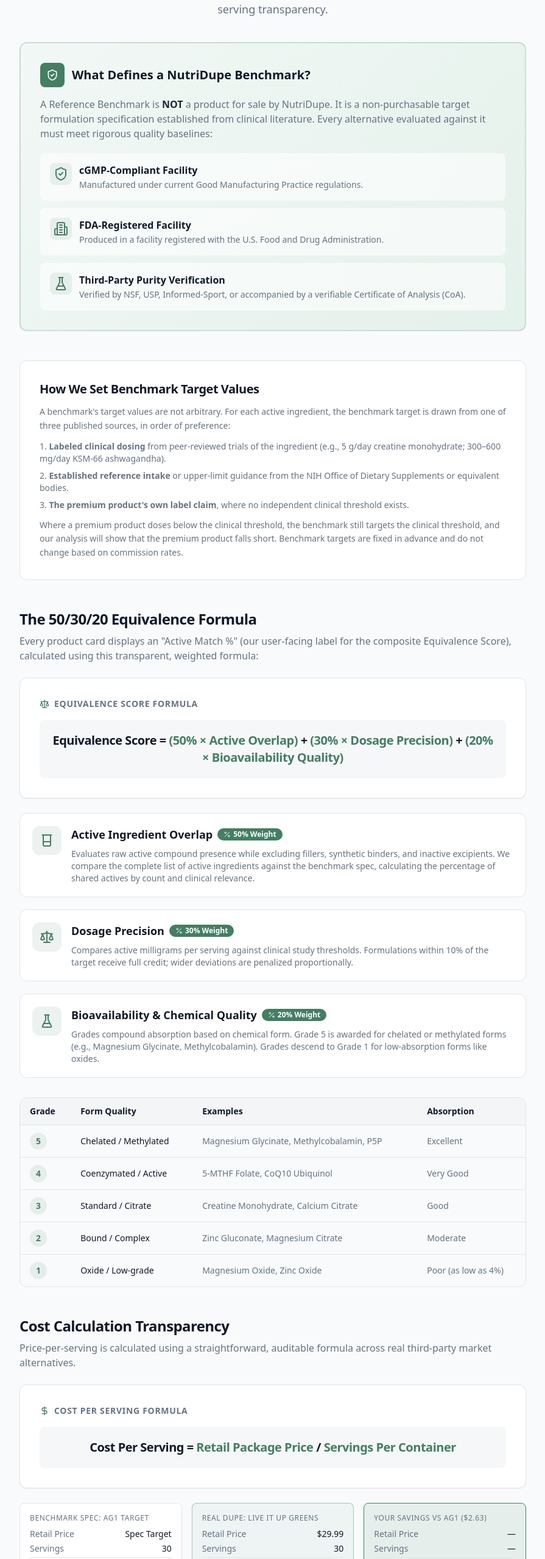
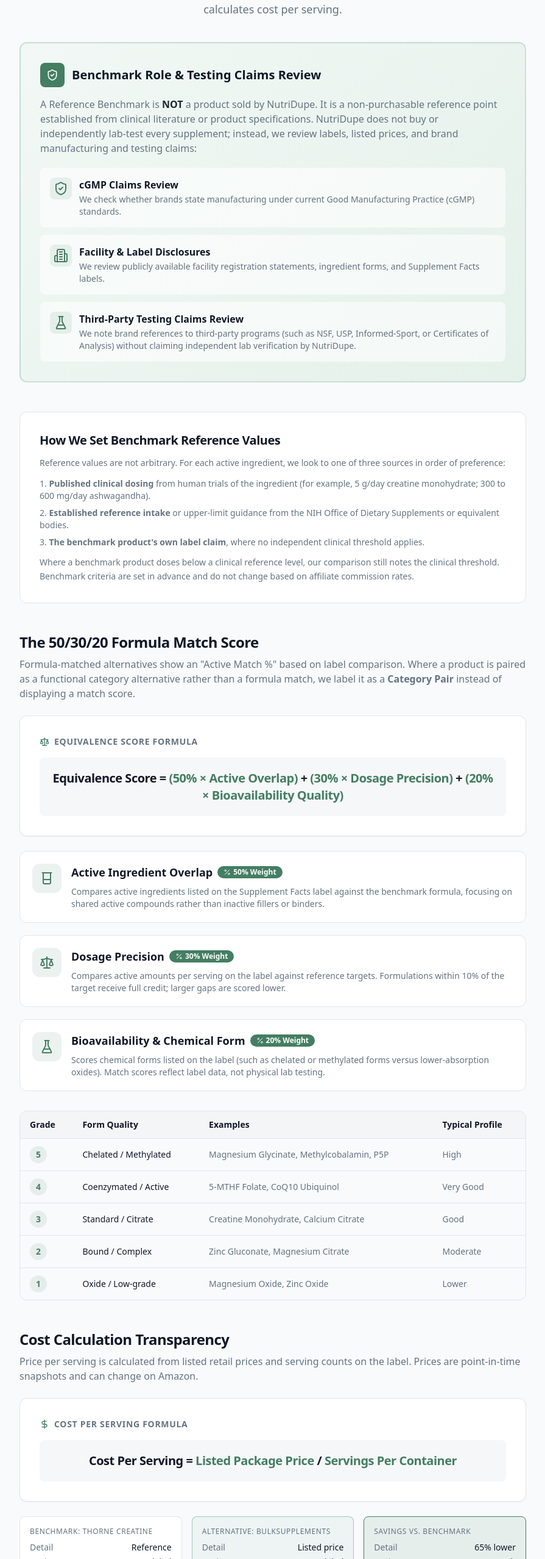
Before and after one commit to Jalil63/nutridupe, a Next.js app: page /research-methodology in a window 1280 px wide. Shown: the part 244-2800 px from the top of the page at 61% size, without its empty margins (192-1087 px from the left). Built offline with nearby package versions, Linux system fonts and the light colour scheme.

Commit message:
Refine research methodology content and descriptions
Updated the research methodology page to improve clarity and accuracy in descriptions, including changes to the benchmark roles and cost calculations.

```diff
--- a/app/research-methodology/page.tsx
+++ b/app/research-methodology/page.tsx
@@ -1,8 +1,8 @@
-import { ShieldCheck, Building2, FlaskConical, Scale, Beaker, Microscope, DollarSign, Percent, ArrowRight, CheckCircle2 } from 'lucide-react';
+import { ShieldCheck, Building2, FlaskConical, Scale, Beaker, Microscope, DollarSign, Percent, CheckCircle2 } from 'lucide-react';
 
 export const metadata = {
   title: 'Research & Scoring Methodology | NutriDupe',
-  description: 'How NutriDupe calculates active-ingredient equivalence, bioavailability ratings, and price-per-serving transparency.',
+  description: 'How NutriDupe evaluates label-based formula match, bioavailability forms, brand quality claims, and price per serving.',
 };
 
 export default function ResearchMethodologyPage() {
@@ -18,61 +18,61 @@ export default function ResearchMethodologyPage() {
           Our Research &amp; Scoring Methodology
         </h1>
         <p className="mt-4 text-lg text-muted-foreground">
-          How NutriDupe calculates active-ingredient equivalence, bioavailability ratings, and price-per-serving transparency.
+          How NutriDupe compares Supplement Facts labels, reviews brand quality and testing claims, and calculates cost per serving.
         </p>
       </div>
 
-      {/* Quality Baseline Callout */}
+      {/* Quality Baseline & Testing Claims Review Callout */}
       <div className="mb-12 rounded-xl border-2 border-primary/20 bg-gradient-sage p-6 sm:p-8">
         <div className="flex items-center gap-3">
           <div className="flex h-10 w-10 items-center justify-center rounded-lg bg-primary text-primary-foreground">
             <ShieldCheck className="h-5 w-5" />
           </div>
-          <h2 className="text-xl font-bold">What Defines a NutriDupe Benchmark?</h2>
+          <h2 className="text-xl font-bold">Benchmark Role &amp; Testing Claims Review</h2>
         </div>
         <p className="mt-4 text-muted-foreground">
-          A Reference Benchmark is <strong className="text-foreground">NOT</strong> a product for sale by NutriDupe. It is a non-purchasable target formulation specification established from clinical literature. Every alternative evaluated against it must meet rigorous quality baselines:
+          A Reference Benchmark is <strong className="text-foreground">NOT</strong> a product sold by NutriDupe. It is a non-purchasable reference point established from clinical literature or product specifications. NutriDupe does not buy or independently lab-test every supplement; instead, we review labels, listed prices, and brand manufacturing and testing claims:
         </p>
         <div className="mt-5 space-y-3">
           <BaselineItem
             icon={ShieldCheck}
-            title="cGMP-Compliant Facility"
-            description="Manufactured under current Good Manufacturing Practice regulations."
+            title="cGMP Claims Review"
+            description="We check whether brands state manufacturing under current Good Manufacturing Practice (cGMP) standards."
           />
           <BaselineItem
             icon={Building2}
-            title="FDA-Registered Facility"
-            description="Produced in a facility registered with the U.S. Food and Drug Administration."
+            title="Facility & Label Disclosures"
+            description="We review publicly available facility registration statements, ingredient forms, and Supplement Facts labels."
           />
           <BaselineItem
             icon={FlaskConical}
-            title="Third-Party Purity Verification"
-            description="Verified by NSF, USP, Informed-Sport, or accompanied by a verifiable Certificate of Analysis (CoA)."
+            title="Third-Party Testing Claims Review"
+            description="We note brand references to third-party programs (such as NSF, USP, Informed-Sport, or Certificates of Analysis) without claiming independent lab verification by NutriDupe."
           />
         </div>
       </div>
 
-      {/* NEW: How We Set Benchmark Target Values (P0 Fix) */}
+      {/* How We Set Benchmark Target Values */}
       <section className="mb-12 rounded-xl border border-border bg-card p-6 sm:p-8">
-        <h2 className="text-xl font-bold tracking-tight mb-3">How We Set Benchmark Target Values</h2>
+        <h2 className="text-xl font-bold tracking-tight mb-3">How We Set Benchmark Reference Values</h2>
         <p className="text-sm text-muted-foreground leading-relaxed">
-          A benchmark&apos;s target values are not arbitrary. For each active ingredient, the benchmark target is drawn from one of three published sources, in order of preference:
+          Reference values are not arbitrary. For each active ingredient, we look to one of three sources in order of preference:
         </p>
         <ol className="mt-3 list-decimal list-inside space-y-2 text-sm text-muted-foreground">
-          <li><strong>Labeled clinical dosing</strong> from peer-reviewed trials of the ingredient (e.g., 5 g/day creatine monohydrate; 300–600 mg/day KSM-66 ashwagandha).</li>
+          <li><strong>Published clinical dosing</strong> from human trials of the ingredient (for example, 5 g/day creatine monohydrate; 300 to 600 mg/day ashwagandha).</li>
           <li><strong>Established reference intake</strong> or upper-limit guidance from the NIH Office of Dietary Supplements or equivalent bodies.</li>
-          <li><strong>The premium product&apos;s own label claim</strong>, where no independent clinical threshold exists.</li>
+          <li><strong>The benchmark product&apos;s own label claim</strong>, where no independent clinical threshold applies.</li>
         </ol>
         <p className="mt-3 text-sm text-muted-foreground leading-relaxed">
-          Where a premium product doses below the clinical threshold, the benchmark still targets the clinical threshold, and our analysis will show that the premium product falls short. Benchmark targets are fixed in advance and do not change based on commission rates.
+          Where a benchmark product doses below a clinical reference level, our comparison still notes the clinical threshold. Benchmark criteria are set in advance and do not change based on affiliate commission rates.
         </p>
       </section>
 
       {/* 50/30/20 Formula Section */}
       <section className="mb-12">
-        <h2 className="text-2xl font-bold tracking-tight">The 50/30/20 Equivalence Formula</h2>
+        <h2 className="text-2xl font-bold tracking-tight">The 50/30/20 Formula Match Score</h2>
         <p className="mt-2 text-muted-foreground">
-          Every product card displays an &quot;Active Match %&quot; (our user-facing label for the composite Equivalence Score), calculated using this transparent, weighted formula:
+          Formula-matched alternatives show an &quot;Active Match %&quot; based on label comparison. Where a product is paired as a functional category alternative rather than a formula match, we label it as a <strong>Category Pair</strong> instead of displaying a match score.
         </p>
 
         {/* Formula Card */}
@@ -99,19 +99,19 @@ export default function ResearchMethodologyPage() {
             weight="50%"
             icon={Beaker}
             title="Active Ingredient Overlap"
-            description="Evaluates raw active compound presence while excluding fillers, synthetic binders, and inactive excipients. We compare the complete list of active ingredients against the benchmark spec, calculating the percentage of shared actives by count and clinical relevance."
+            description="Compares active ingredients listed on the Supplement Facts label against the benchmark formula, focusing on shared active compounds rather than inactive fillers or binders."
           />
           <FormulaBreakdown
             weight="30%"
             icon={Scale}
             title="Dosage Precision"
-            description="Compares active milligrams per serving against clinical study thresholds. Formulations within 10% of the target receive full credit; wider deviations are penalized proportionally."
+            description="Compares active amounts per serving on the label against reference targets. Formulations within 10% of the target receive full credit; larger gaps are scored lower."
           />
           <FormulaBreakdown
             weight="20%"
             icon={FlaskConical}
-            title="Bioavailability & Chemical Quality"
-            description="Grades compound absorption based on chemical form. Grade 5 is awarded for chelated or methylated forms (e.g., Magnesium Glycinate, Methylcobalamin). Grades descend to Grade 1 for low-absorption forms like oxides."
+            title="Bioavailability & Chemical Form"
+            description="Scores chemical forms listed on the label (such as chelated or methylated forms versus lower-absorption oxides). Match scores reflect label data, not physical lab testing."
           />
         </div>
 
@@ -123,25 +123,25 @@ export default function ResearchMethodologyPage() {
                 <th className="px-4 py-3 font-semibold">Grade</th>
                 <th className="px-4 py-3 font-semibold">Form Quality</th>
                 <th className="px-4 py-3 font-semibold">Examples</th>
-                <th className="px-4 py-3 font-semibold">Absorption</th>
+                <th className="px-4 py-3 font-semibold">Typical Profile</th>
               </tr>
             </thead>
             <tbody>
-              <GradeRow grade="5" form="Chelated / Methylated" examples="Magnesium Glycinate, Methylcobalamin, P5P" absorption="Excellent" />
+              <GradeRow grade="5" form="Chelated / Methylated" examples="Magnesium Glycinate, Methylcobalamin, P5P" absorption="High" />
               <GradeRow grade="4" form="Coenzymated / Active" examples="5-MTHF Folate, CoQ10 Ubiquinol" absorption="Very Good" />
               <GradeRow grade="3" form="Standard / Citrate" examples="Creatine Monohydrate, Calcium Citrate" absorption="Good" />
               <GradeRow grade="2" form="Bound / Complex" examples="Zinc Gluconate, Magnesium Citrate" absorption="Moderate" />
-              <GradeRow grade="1" form="Oxide / Low-grade" examples="Magnesium Oxide, Zinc Oxide" absorption="Poor (as low as 4%)" />
+              <GradeRow grade="1" form="Oxide / Low-grade" examples="Magnesium Oxide, Zinc Oxide" absorption="Lower" />
             </tbody>
           </table>
         </div>
       </section>
 
-      {/* Cost Calculation Section (Purged House-Brand Example) */}
+      {/* Cost Calculation Section */}
       <section className="mb-12">
         <h2 className="text-2xl font-bold tracking-tight">Cost Calculation Transparency</h2>
         <p className="mt-2 text-muted-foreground">
-          Price-per-serving is calculated using a straightforward, auditable formula across real third-party market alternatives.
+          Price per serving is calculated from listed retail prices and serving counts on the label. Prices are point-in-time snapshots and can change on Amazon.
         </p>
 
         {/* Cost Formula Card */}
@@ -153,33 +153,33 @@ export default function ResearchMethodologyPage() {
           <div className="mt-4 rounded-lg bg-secondary/60 p-5 text-center">
             <p className="text-lg font-bold tracking-tight sm:text-xl">
               Cost Per Serving ={' '}
-              <span className="text-primary">Retail Package Price</span>
+              <span className="text-primary">Listed Package Price</span>
               {' / '}
               <span className="text-primary">Servings Per Container</span>
             </p>
           </div>
         </div>
 
-        {/* Example Calculation using a Real Third-Party Product */}
+        {/* Example Calculation aligned with current catalog */}
         <div className="mt-6 grid gap-4 sm:grid-cols-3">
           <CostExample
-            label="Benchmark Spec: AG1 Target"
-            price="Spec Target"
-            servings="30"
-            perServing="&le; $1.00/serv"
+            label="Benchmark: Thorne Creatine"
+            price="Reference"
+            servings="Per label"
+            perServing="$0.49/serv"
           />
           <CostExample
-            label="Real Dupe: Live it Up Greens"
-            price="$29.99"
-            servings="30"
-            perServing="$1.00"
+            label="Alternative: BulkSupplements"
+            price="Listed price"
+            servings="Per label"
+            perServing="$0.17/serv"
             highlight
           />
           <CostExample
-            label="Your Savings vs AG1 ($2.63)"
-            price="—"
-            servings="—"
-            perServing="$1.63/serving"
+            label="Savings vs. Benchmark"
+            price="65% lower"
+            servings="100% match"
+            perServing="$0.32/serv"
             savings
           />
         </div>
@@ -189,10 +189,10 @@ export default function ResearchMethodologyPage() {
       <section className="mb-12 rounded-xl border border-border bg-card p-6 sm:p-8">
         <h3 className="text-lg font-bold tracking-tight mb-3">References &amp; Standards</h3>
         <ul className="list-disc list-inside space-y-1.5 text-sm text-muted-foreground">
-          <li>NIH Office of Dietary Supplements - Dietary Supplement Fact Sheets.</li>
-          <li>NSF Certified for Sport &amp; USP Verified program criteria.</li>
-          <li>Peer-reviewed bioavailability literature supporting chelated vs. oxide absorption.</li>
-          <li>FDA cGMP Regulations (21 CFR Part 111).</li>
+          <li>NIH Office of Dietary Supplements: Dietary Supplement Fact Sheets.</li>
+          <li>NSF Certified for Sport and USP Verified program criteria.</li>
+          <li>Peer-reviewed literature on ingredient forms and bioavailability.</li>
+          <li>FDA cGMP regulations (21 CFR Part 111).</li>
         </ul>
       </section>
 
@@ -201,9 +201,9 @@ export default function ResearchMethodologyPage() {
         <div className="flex items-start gap-3">
           <CheckCircle2 className="mt-0.5 h-5 w-5 flex-shrink-0 text-primary" />
           <div>
-            <h3 className="font-semibold">Editorial Independence</h3>
+            <h3 className="font-semibold">Editorial Independence &amp; Affiliate Disclosure</h3>
             <p className="mt-1 text-sm text-muted-foreground">
-              Our scoring formula is applied identically to every product, regardless of affiliate status. Affiliate partnerships do not influence equivalence scores, bioavailability grades, or cost calculations. All scores are derived from publicly available label data and peer-reviewed clinical literature.
+              As an Amazon Associate I earn from qualifying purchases. Our comparison criteria are applied consistently regardless of affiliate status. Scores and comparisons are based on publicly available label data, listed prices, and brand quality and testing claims rather than independent lab testing by NutriDupe.
             </p>
           </div>
         </div>
@@ -311,11 +311,11 @@ function CostExample({
       <div className="text-xs font-medium uppercase tracking-wider text-muted-foreground">{label}</div>
       <div className="mt-2 space-y-1 text-sm">
         <div className="flex justify-between">
-          <span className="text-muted-foreground">Retail Price</span>
+          <span className="text-muted-foreground">Detail</span>
           <span className="font-medium">{price}</span>
         </div>
         <div className="flex justify-between">
-          <span className="text-muted-foreground">Servings</span>
+          <span className="text-muted-foreground">Basis</span>
           <span className="font-medium">{servings}</span>
         </div>
         <div className="mt-2 border-t border-border pt-2">
```
